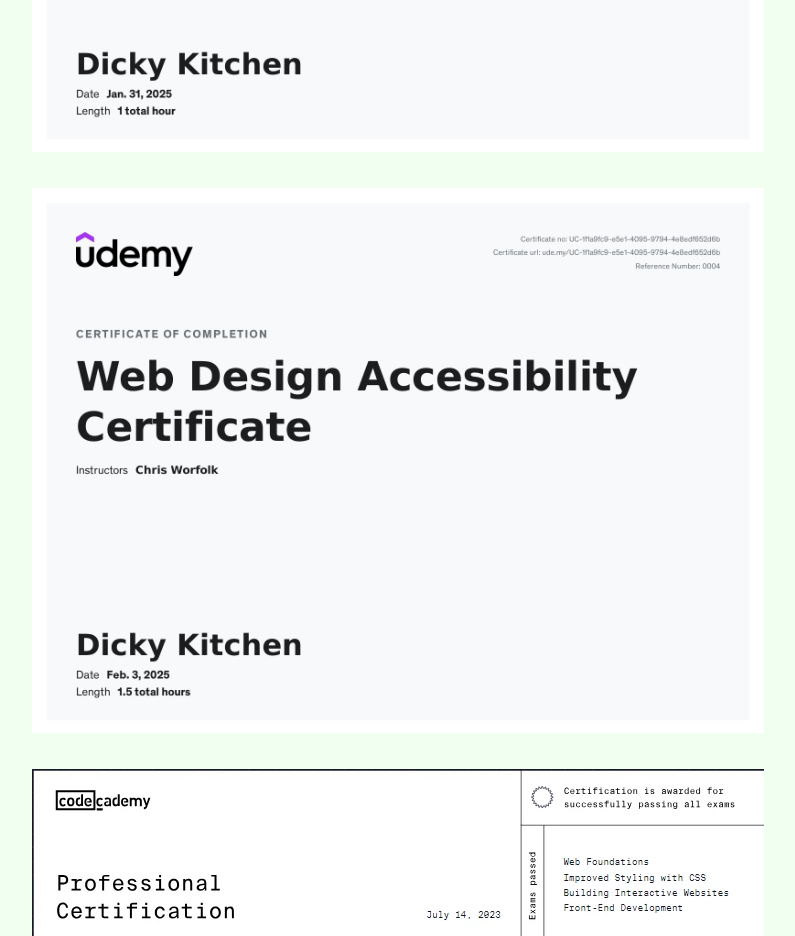
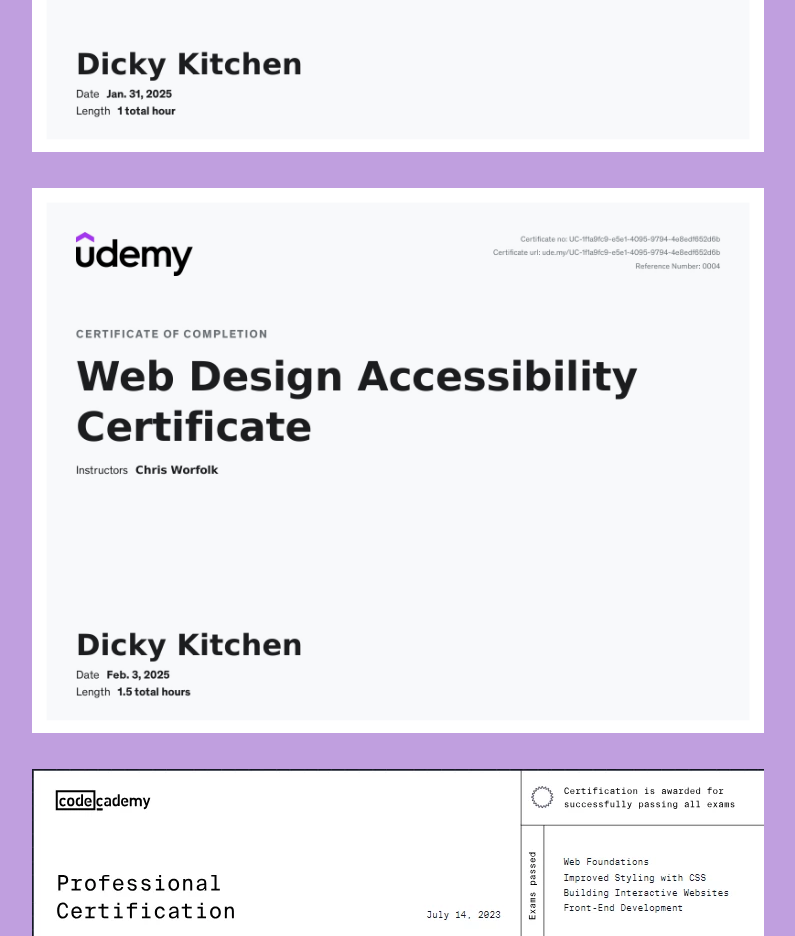
Before and after one commit to DickyKitchenJr/coding-certificates, a plain HTML site: page index.html in a window 1280 px wide. Shown: the part 1160-2096 px from the top of the page, without its empty margins (242-1037 px from the left). Drawn offline with Linux system fonts and the light colour scheme.

Commit message:
added links and changed background color

```diff
--- a/index.html
+++ b/index.html
@@ -36,13 +36,22 @@
         /></a>
       </figure>
       <figure>
-        <img src="./Images/WCAG-2.2-Cert.jpg" alt="WCAG 2.2 certificate" />
+        <a
+          href="https://www.udemy.com/certificate/UC-8bed4f48-9564-4449-807c-143451bf6bdf/"
+          target="_blank"
+          referrerpolicy="no-referrer"
+          ><img src="./Images/WCAG-2.2-Cert.jpg" alt="WCAG 2.2 certificate"
+        /></a>
       </figure>
       <figure>
-        <img
-          src="./Images/Web-Design-Accessibility-Cert.jpg"
-          alt="web design accessibility certificate"
-        />
+        <a
+          href="https://www.udemy.com/certificate/UC-1f1a9fc9-e5e1-4095-9794-4e8edf652d6b/"
+          target="_blank"
+          referrerpolicy="no-referrer"
+          ><img
+            src="./Images/Web-Design-Accessibility-Cert.jpg"
+            alt="web design accessibility certificate"
+        /></a>
       </figure>
       <figure>
         <a
--- a/style.css
+++ b/style.css
@@ -1,5 +1,5 @@
 body {
-  background-color: honeydew;
+  background-color: hsl(271, 50%, 75%);
   font-family: sans-serif;
 }
 
```
